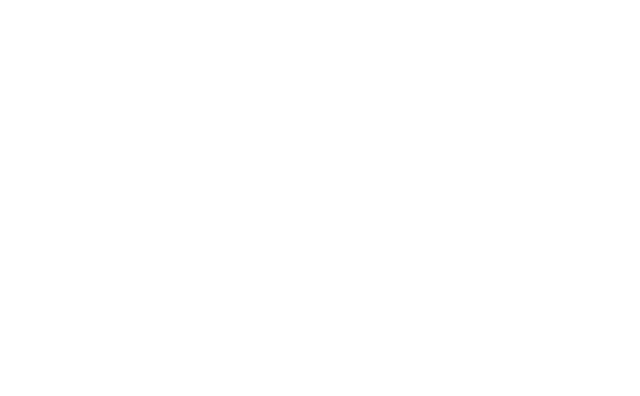
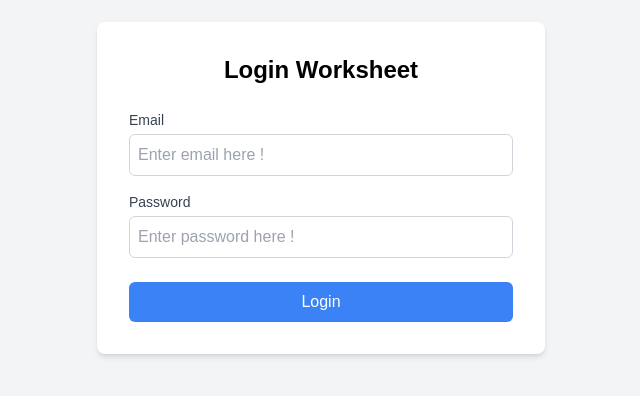
Before and after one commit to YogendraSahu-1100/Worksheet-Project, a Next.js app: page / in a window 1280 px wide. Shown: the part 212-608 px from the top of the page, without its empty margins (319-959 px from the left). Built offline with nearby package versions, Linux system fonts and the light colour scheme.

Commit message:
Add New Login Page

```diff
--- a/app/page.js
+++ b/app/page.js
@@ -1,11 +1,92 @@
-import { Navbar } from "./Components/Navbar"
-import { Index } from "./Components/Index"
-import { Footer } from "./Components/Footer"
+"use client";
+import { useState } from 'react';
 
-export default function Home() {
+export default function Login() {
+  const [email, setEmail] = useState('');
+  const [password, setPassword] = useState('');
+  const [errors, setErrors] = useState({});
+
+  const validateForm = () => {
+    const newErrors = {};
+
+    if (!email) {
+      newErrors.email = 'Email is required';
+    } else if (!/\S+@\S+\.\S+/.test(email)) {
+      newErrors.email = 'Email is invalid';
+    }
+
+    if (!password) {
+      newErrors.password = 'Password is required';
+    } else if (password.length < 6) {
+      newErrors.password = 'Password must be at least 6 characters';
+    }
+
+    setErrors(newErrors);
+    return Object.keys(newErrors).length === 0;
+  };
+
+  const handleSubmit = (e) => {
+    e.preventDefault();
+    if (validateForm()) {
+      // Handle form submission (e.g., API call)
+      console.log('Form submitted successfully!');
+      alert('Login successful!');
+    }
+  };
+
   return (
-   <>
+    <div className="min-h-screen flex items-center justify-center bg-gray-100">
+      <form
+        onSubmit={handleSubmit}
+        className="bg-white p-8 rounded-lg shadow-md w-full max-w-md"
+      >
+        <h2 className="text-2xl font-bold mb-6 text-center text-black">Login Worksheet</h2>
 
-   </>
-  )
+        <div className="mb-4">
+          <label htmlFor="email" className="block text-sm font-medium text-gray-700">
+            Email
+          </label>
+          <input
+            type="email"
+            id="email"
+            value={email}
+            placeholder='Enter email here !'
+            onChange={(e) => setEmail(e.target.value)}
+            className={`mt-1 p-2 w-full border rounded-md ${
+              errors.email ? 'border-red-500' : 'border-gray-300'
+            }`}
+          />
+          {errors.email && (
+            <p className="text-red-500 text-sm mt-1">{errors.email}</p>
+          )}
+        </div>
+
+        <div className="mb-6">
+          <label htmlFor="password" className="block text-sm font-medium text-gray-700">
+            Password
+          </label>
+          <input
+            type="password"
+            id="password"
+            placeholder='Enter password here !'
+            value={password}
+            onChange={(e) => setPassword(e.target.value)}
+            className={`mt-1 p-2 w-full border rounded-md ${
+              errors.password ? 'border-red-500' : 'border-gray-300'
+            }`}
+          />
+          {errors.password && (
+            <p className="text-red-500 text-sm mt-1">{errors.password}</p>
+          )}
+        </div>
+
+        <button
+          type="submit"
+          className="w-full bg-blue-500 text-white py-2 px-4 rounded-md hover:bg-blue-600 transition duration-200"
+        >
+          Login
+        </button>
+      </form>
+    </div>
+  );
 }
```
